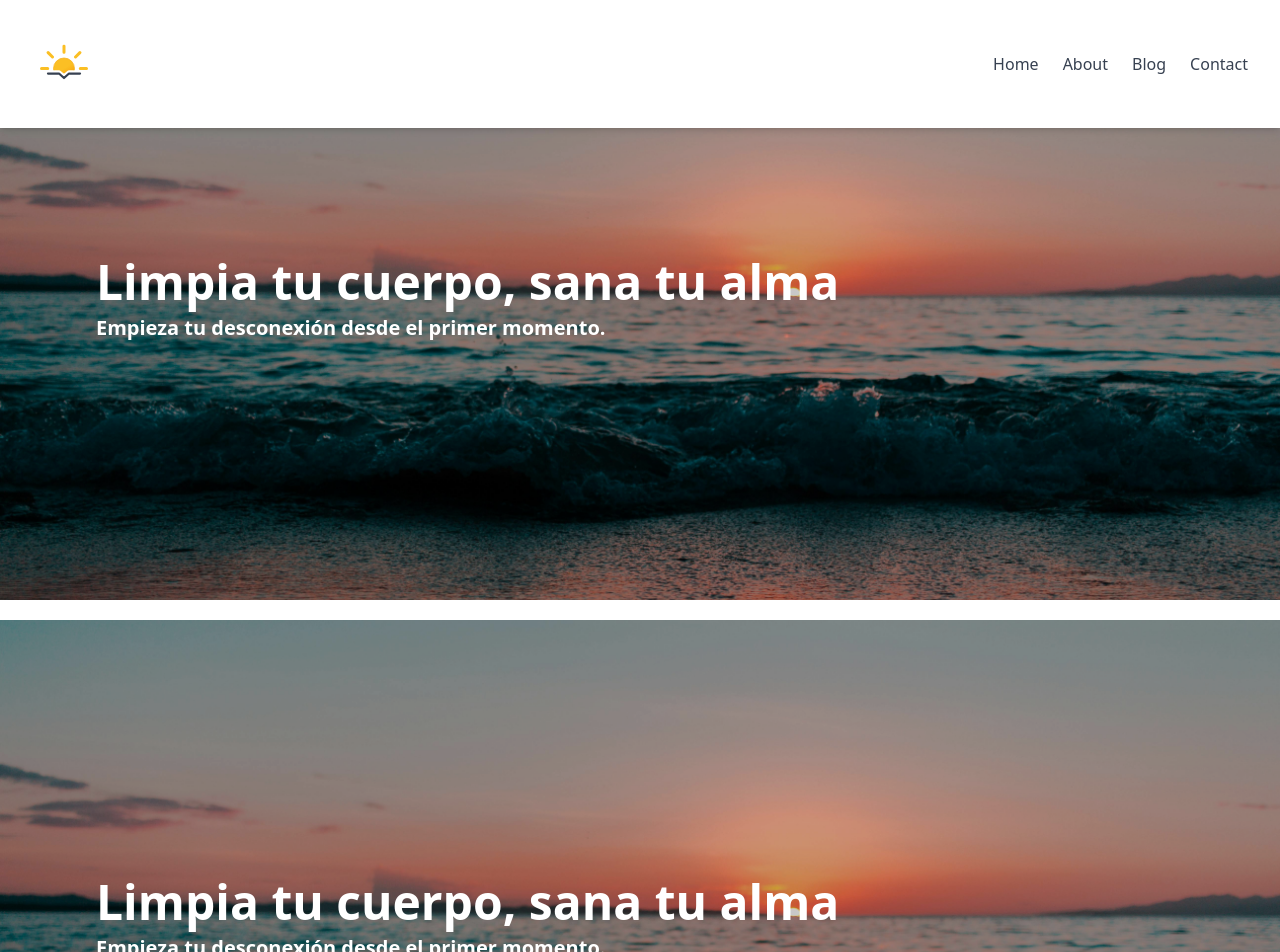
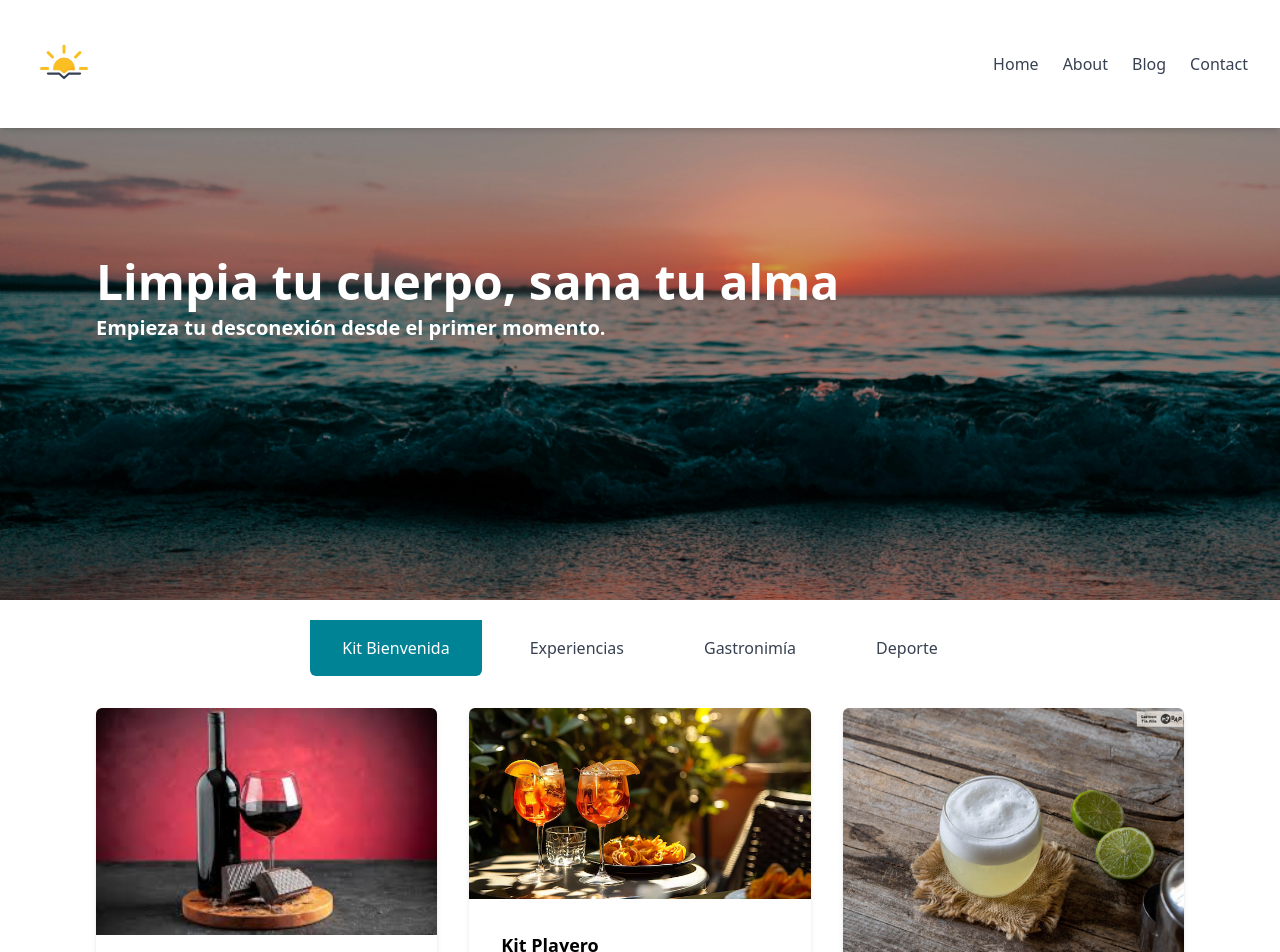
Before and after one commit to topja/sunset, a React (Vite) app: page / in a window 1280 px wide. Shown: the top 952 px of the page. Built offline with nearby package versions, Linux system fonts and the light colour scheme.

Commit message:
Remove the banner

```diff
--- a/src/pages/Home.jsx
+++ b/src/pages/Home.jsx
@@ -1,10 +1,9 @@
-import Banner from '../components/Banner';
+
 import Cards from '../components/Cards';
 
 const Home = () => {
   return (
     <div>
-      <Banner />
       <Cards />
     </div>
   );
```
